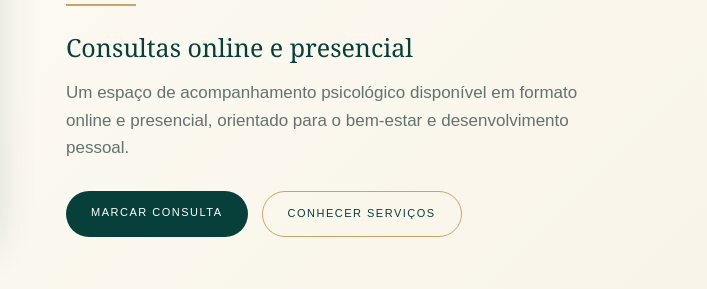
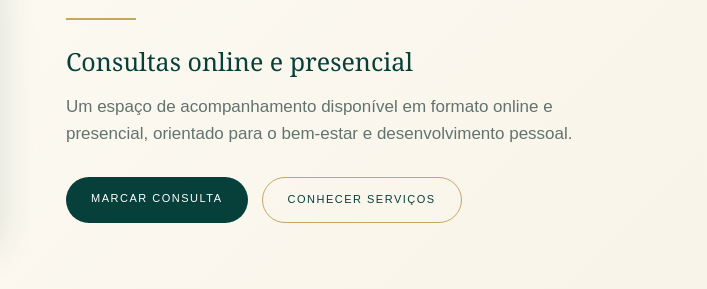
Before and after one commit to SaniVB/OKAN, a plain HTML site: page flavia.html in a window 1280 px wide. Shown: the part 432-721 px from the top of the page, 573-1280 px from the left. Drawn offline with Linux system fonts and the light colour scheme.

Commit message:
Update flavia.html

```diff
--- a/flavia.html
+++ b/flavia.html
@@ -579,7 +579,7 @@ footer small{
       </p>
 
       <p class="introducao">
-      Um espaço de acompanhamento psicológico disponível em formato
+      Um espaço de acompanhamento disponível em formato
       online e presencial, orientado para o bem-estar e desenvolvimento
       pessoal.
       </p>
```
